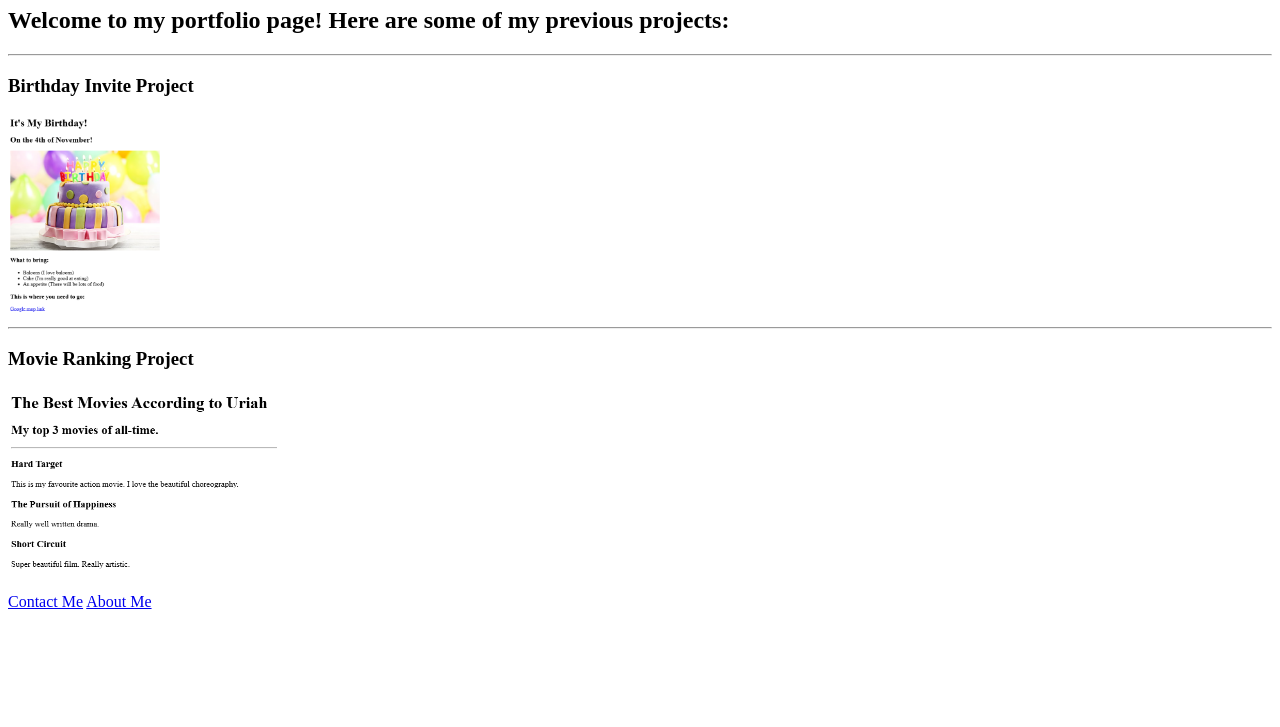
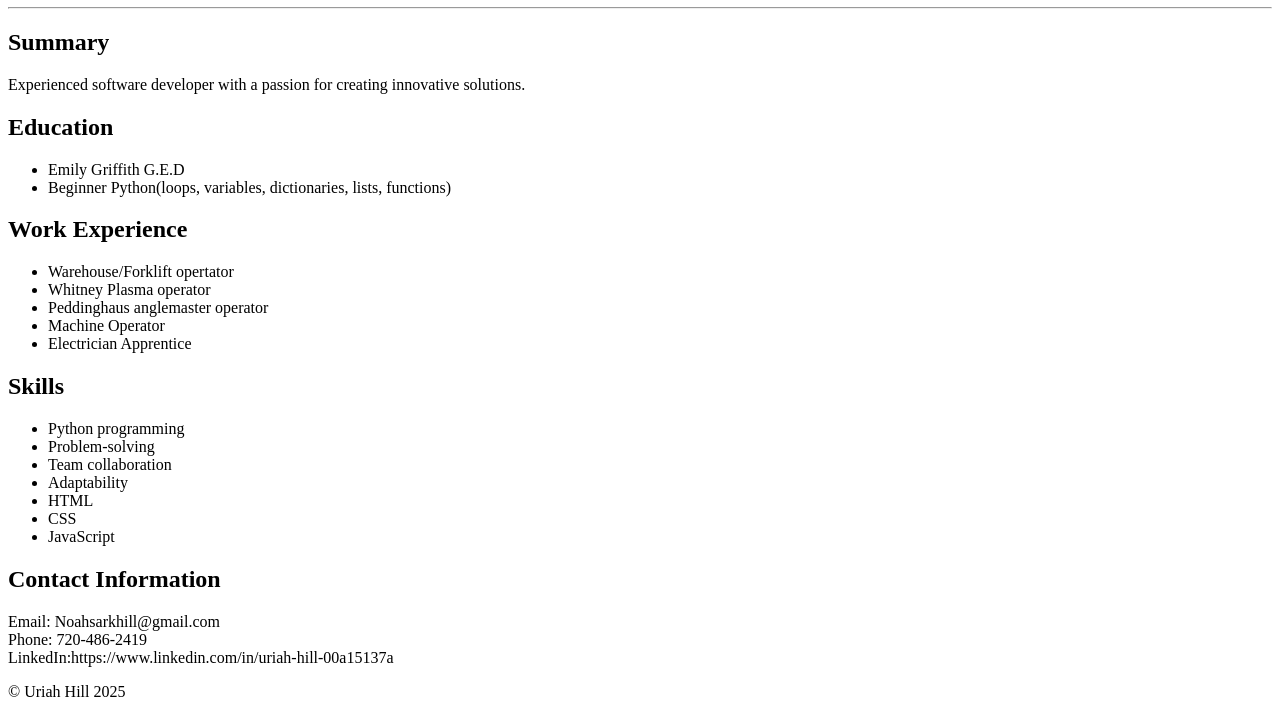
Before and after one commit to Noahsarkhill/Portfolio_0, a plain HTML site: page index.html in a window 1280 px wide. Shown: the part 73-800 px from the top of the page. Drawn offline with Linux system fonts and the light colour scheme.

Commit message:
Add files via upload

```diff
--- a/index.html
+++ b/index.html
@@ -1,40 +1,57 @@
-<!-- TODO 1: Create the HTML Boilerplate -->
 <!DOCTYPE html>
-<html lang="en">
-<head>
-    <meta charset="UTF-8">
-    <meta name="viewport" content="width=device-width, initial-scale=1.0">
-    <title>Uriah's Portfolio</title>
-</head>
-<body>
-    <h1>Uriah Hill's Portfolio</h1>
-    <h2>Welcome to my portfolio page! Here are some of my previous projects:</h2>
-    <hr>
-    <h3>Birthday Invite Project</h3>
-    <a href="./public/birthday-invite.html">
-        <img src="./assets/images/Screenshot Birthday Project.png" alt="Birthday Invite Preview" height="200"></a>
-        <br>
+<html>
+    <head>
+        <meta charset="utf-8">
+        <meta name="viewport" content="width=device-width, initial-scale=1">
+        <title>My Rexume</title>
+    </head>
+    <body>
+        <h1>Uriah's Resume</h1>
         <hr>
-    <h3>Movie Ranking Project</h3>
-    <a href="./public/movie-ranking.html">
-        <img src="./assets/images/Screenshot Movie ranking project.png" alt="Movie Ranking Preview" height="200"></a>
-        <br>
+        <h2>Summary</h2>
+        <p>Experienced software developer with a passion for creating innovative solutions.</p>
+        <h2>Education</h2>
+        <ul>
+            <li>Emily Griffith G.E.D</li>
+            <li>Beginner Python(loops, variables, dictionaries, lists, functions)</li>
+        </ul>
+        <h2>Work Experience</h2>
+        <ul>
+            <li>Warehouse/Forklift opertator</li>
+            <li>Whitney Plasma operator</li>
+            <li>Peddinghaus anglemaster operator</li>
+            <li>Machine Operator</li>
+            <li>Electrician Apprentice</li>
+        </ul>
+        <h2>Skills</h2>
+        <ul>
+            <li>Python programming</li>
+            <li>Problem-solving</li>
+            <li>Team collaboration</li>
+            <li>Adaptability</li>
+            <li>HTML</li>
+            <li>CSS</li>
+            <li>JavaScript</li>
+        </ul>
+        <h2>Contact Information</h2>
+        <p>Email: Noahsarkhill@gmail.com<br>
+            Phone: 720-486-2419<br>
+            LinkedIn:https://www.linkedin.com/in/uriah-hill-00a15137a
+        <footer>
+            <p>© Uriah Hill 2025</p>
+        </footer>
 
-        <a href="./public/contact.html">Contact Me</a>      <a href="./public/about.html">About Me</a>
-        <br>
-    </body>
+
+        </p>
+
+
+
+
+
+
+
+
+
+
+
 </html>
-
-<!-- TODO 2: Add Your previous projects' HTML into the public folder -->
-
-<!-- TODO 3: Take screenshots of your project previews and add the images to the images folder -->
-
-<!-- TODO 4: Add titles/subtitles etc. -->
-
-<!-- TODO 5: Add a link to the project pages -->
-
-<!-- TODO 6: Add images to show the project previews
-HINT for TODO 6: You can use the height attribute set to 200 to make the image smaller:
-https://developer.mozilla.org/en-US/docs/Web/HTML/Element/img#attr-height -->
-
-<!-- TODO 7: Add the Contact Me and About Me page links -->
```
